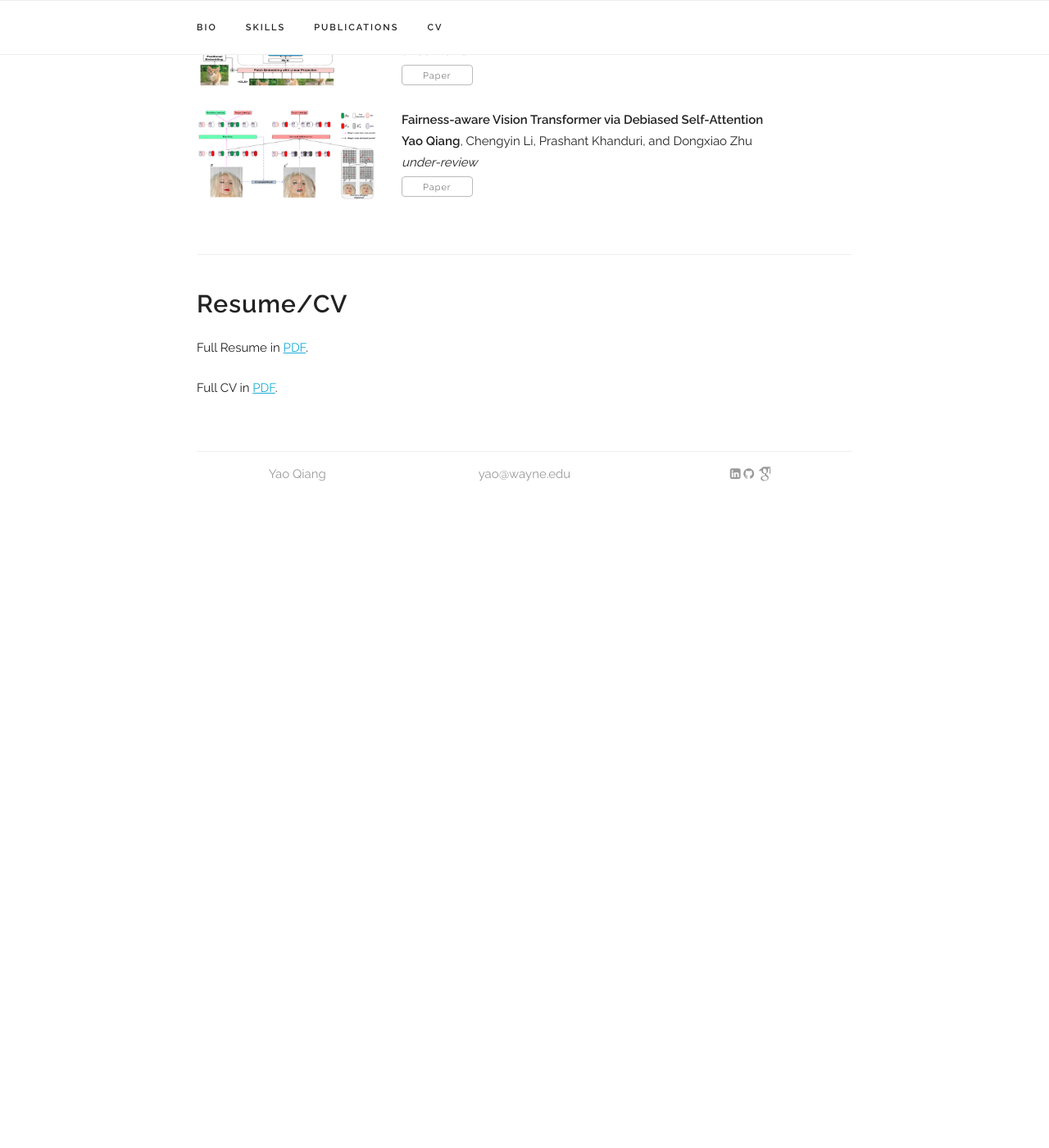
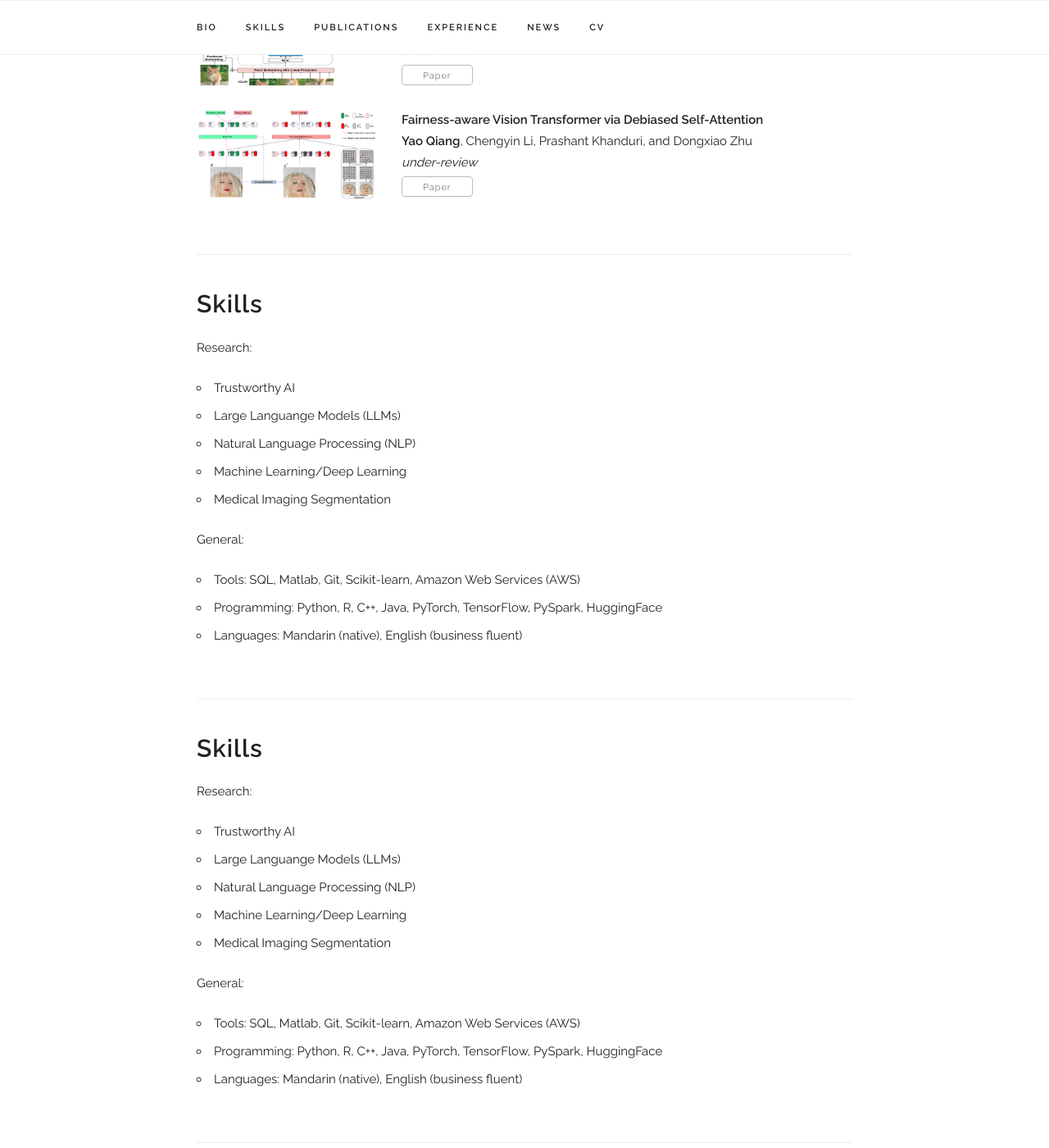
Before and after one commit to qiangyao1988/qiangyao1988.github.io, a Jekyll site: the page built from index.html, in a window 1280 px wide and 1400 px high, scrolled down 2962 px. Shown: the whole window at 82% size. Built offline with Jekyll 4.4.1, drawn with Linux system fonts in a browser that asks for light colours; some web fonts are replaced; before the commit the page ends 3592 px from its top, so only the background shows below that.

Commit message:
update
update

```diff
--- a/_layouts/default.html
+++ b/_layouts/default.html
@@ -98,7 +98,8 @@
           <li class="navbar-item"><a class="navbar-link" href={{ "/index.html#bio" | prepend: site.baseurl }}>Bio</a></li>
           <li class="navbar-item"><a class="navbar-link" href={{ "/index.html#skills" | prepend: site.baseurl }}>Skills</a></li>
           <li class="navbar-item"><a class="navbar-link" href={{ "/index.html#publications" | prepend: site.baseurl }}>Publications</a></li>
-          <!-- <li class="navbar-item"><a class="navbar-link" href={{ "/index.html#projects" | prepend: site.baseurl }}>Projects</a></li> -->
+          <li class="navbar-item"><a class="navbar-link" href={{ "/index.html#experience" | prepend: site.baseurl }}>Experience</a></li>
+          <li class="navbar-item"><a class="navbar-link" href={{ "/index.html#news" | prepend: site.baseurl }}>News</a></li>
           <li class="navbar-item"><a class="navbar-link" href={{ "/index.html#resume" | prepend: site.baseurl }}>CV</a></li>
         </ul>
       </div>
--- a/index.html
+++ b/index.html
@@ -139,6 +139,57 @@ title: Home
   </div>
 </div>
 
+
+<!-- ========== Experience ========== -->
+<div class="docs-section" id="experience">
+  <h4><b>Skills</b></h4>
+  <p>
+    Research:
+    <ul>
+      <li>Trustworthy AI</li>
+      <li>Large Languange Models (LLMs)</li>
+      <li>Natural Language Processing (NLP)</li>
+      <li>Machine Learning/Deep Learning</li>
+      <li>Medical Imaging Segmentation</li>
+    </ul>
+  </p>
+
+  <p>
+    General:
+    <ul>
+      <li>Tools: SQL, Matlab, Git, Scikit-learn, Amazon Web Services (AWS)</li>
+      <li>Programming: Python, R, C++, Java, PyTorch, TensorFlow, PySpark, HuggingFace</li>
+      <li>Languages: Mandarin (native), English (business fluent)</li>
+    </ul>
+  </p>
+</div>
+
+
+<!-- ========== News ========== -->
+<div class="docs-section" id="news">
+  <h4><b>Skills</b></h4>
+  <p>
+    Research:
+    <ul>
+      <li>Trustworthy AI</li>
+      <li>Large Languange Models (LLMs)</li>
+      <li>Natural Language Processing (NLP)</li>
+      <li>Machine Learning/Deep Learning</li>
+      <li>Medical Imaging Segmentation</li>
+    </ul>
+  </p>
+
+  <p>
+    General:
+    <ul>
+      <li>Tools: SQL, Matlab, Git, Scikit-learn, Amazon Web Services (AWS)</li>
+      <li>Programming: Python, R, C++, Java, PyTorch, TensorFlow, PySpark, HuggingFace</li>
+      <li>Languages: Mandarin (native), English (business fluent)</li>
+    </ul>
+  </p>
+</div>
+
+
 <!-- ========== RESUME ========== -->
 <div class="docs-section" id="resume">
   <h4><b>Resume/CV</b></h4>
```
